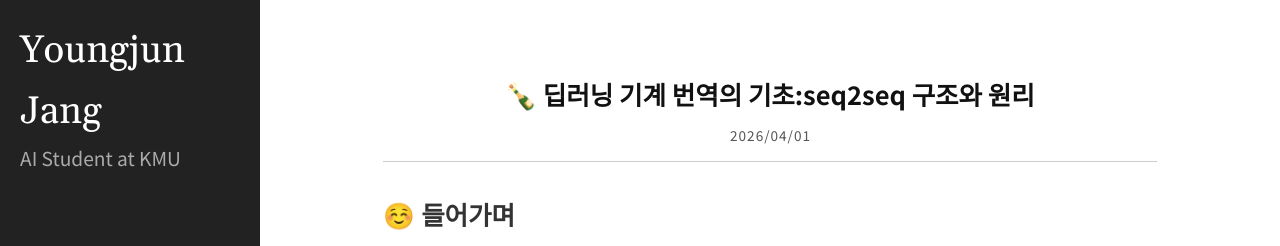
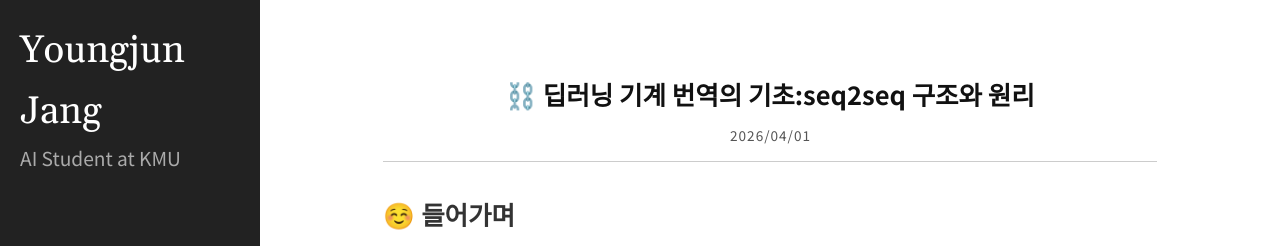
Before and after one commit to Youngjun-CV/Youngjun-CV.github.io, a Jekyll site: the page built from _posts/nlp/2026-04-01-seq2seq.markdown, in a window 1280 px wide and 900 px high. Shown: the top 246 px of the window. Built offline with Jekyll 4.4.1, drawn with Linux system fonts in a browser that asks for light colours; formulas are drawn with MathJax 3.

```diff
--- a/_posts/nlp/2026-04-01-seq2seq.markdown
+++ b/_posts/nlp/2026-04-01-seq2seq.markdown
@@ -1,6 +1,6 @@
 ---
 layout: post
-title: "🍾 딥러닝 기계 번역의 기초:seq2seq 구조와 원리"
+title: "⛓️ 딥러닝 기계 번역의 기초:seq2seq 구조와 원리"
 date: 2026-04-01 16:49:51 +0900
 category: NLP
 ---
```
